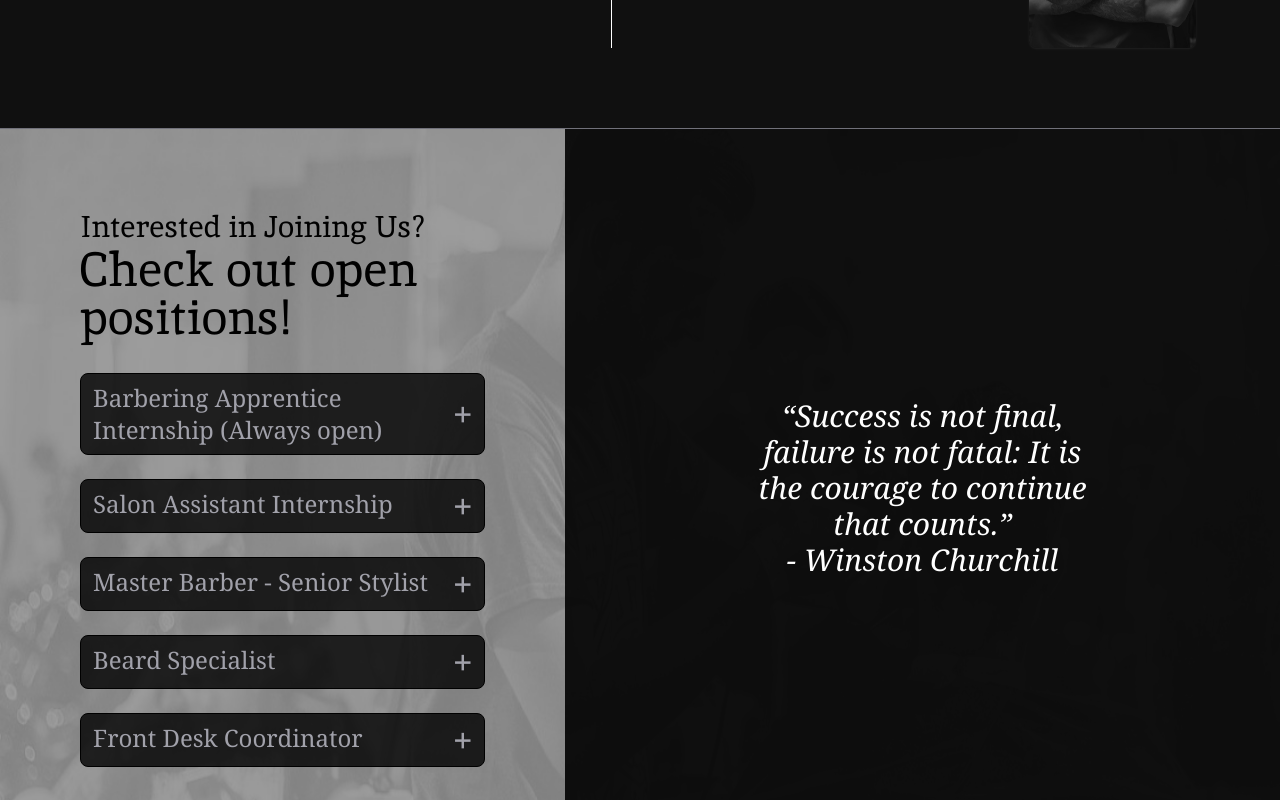
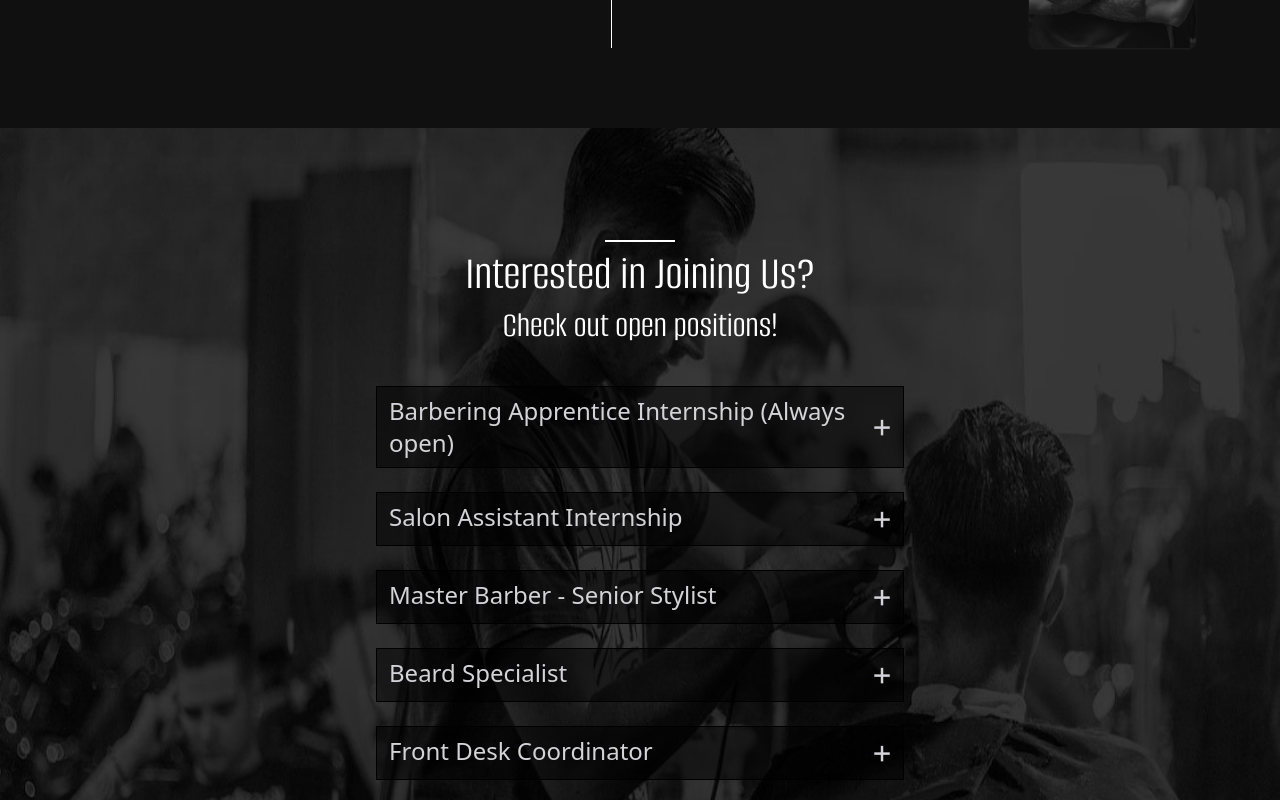
Before and after one commit to tidzi17/barbers-shop, a React (Create React App) app: page /team in a window 1280 px wide. Shown: the part 2960-3760 px from the top of the page. Built offline with nearby package versions, Linux system fonts and the light colour scheme; a web font is replaced by a local one.

Commit message:
changed career section

```diff
--- a/src/components/home-gallery.jsx
+++ b/src/components/home-gallery.jsx
@@ -9,7 +9,7 @@ export default function HomeGallery(){
     const galleryImages = data.gallery;
 
     return(
-        <div id="home-gallery-section" className='w-full h-[85vh] mt-20 bg-zinc-300'>
+        <div id="home-gallery-section" className='w-full h-[80vh] mt-20 bg-zinc-300'>
            <div className='w-full h-full flex'>
            <div className='w-1/2 h-full p-10'>
             <div className='w-[70px] h-[2px] bg-black'></div>
--- a/src/components/team-page/career-section.jsx
+++ b/src/components/team-page/career-section.jsx
@@ -9,12 +9,13 @@ export default function CareerSection(){
         <Parallax
         bgImage={bgImage}
         strength={300}>
-        <div  className="w-full bg-white/50 border-y-[1px] border-zinc-500  text-black">
-            <div className="flex h-full">
-            <div className="w-1/2 m-20">
-                <div>
-                    <h2 className='text-3xl font-inika'>Interested in Joining Us?</h2>
-                    <h2 className='text-5xl font-inika'>Check out open positions!</h2>
+        <div  className="w-full  p-28 text-black">
+            <div className="flex h-full ">
+            <div className="w-1/2 m-auto">
+                <div className='w-fit m-auto text-center text-white mb-10'>
+                <div className='w-[70px] h-[2px] bg-white m-auto'></div>
+                    <h2 className='mt-2 text-5xl font-alumni'>Interested in Joining Us?</h2>
+                    <h2 className='mt-2 text-4xl font-alumni'>Check out open positions!</h2>
              </div>
              <div className='flex flex-col gap-6 mt-8'>
              {data.careers.map((career, index) => (
@@ -23,9 +24,9 @@ export default function CareerSection(){
              </div>
 
             </div>
-            <div className=' flex justify-center text-center bg-black/90 text-white'>
+           {/*  <div className=' flex justify-center text-center text-black'>
                 <p className='w-1/2 m-auto font-serif italic text-3xl'>“Success is not final, failure is not fatal: It is the courage to continue that counts.”<br></br>- Winston Churchill</p>
-            </div>
+            </div> */}
             </div>
         </div>
         </Parallax>
--- a/src/components/team-page/positionsContainer.jsx
+++ b/src/components/team-page/positionsContainer.jsx
@@ -10,8 +10,8 @@ export default function PositionsContainer({title,  requirements, description, b
 
     return(
         <div  className='relative'>
-            <div className='flex justify-between border-[1px] bg-black/80 text-zinc-400 border-black rounded-lg px-3 py-2'>
-                <p className='text-2xl font-serif font-light '>{title}</p>
+            <div className='flex justify-between border-[1px] bg-black/50 text-zinc-300 border-black  px-3 py-2'>
+                <p className='text-2xl font-sans font-light '>{title}</p>
                 <button onClick={toggleVisibility} className='font-mono text-3xl transition-all duration-500 ease-in  hover:rotate-90'>+</button>
             </div>
             {isVisible && (
```
